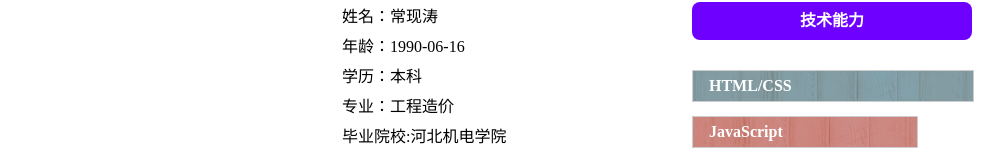
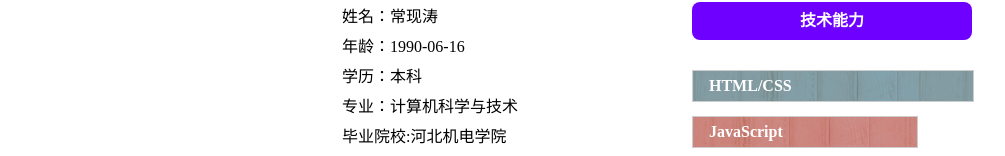
Before and after one commit to changxiantao/changxiantao.github.io, a plain HTML site: page index.html in a window 1280 px wide. Shown: the part 2734-2890 px from the top of the page, without its empty margins (181-1186 px from the left). Drawn offline with Linux system fonts and the light colour scheme.

Commit message:
Update index.html

```diff
--- a/index.html
+++ b/index.html
@@ -197,7 +197,7 @@ window.onload=function (){
 					<p>姓名：常现涛</p>
 					<p>年龄：1990-06-16</p>
 					<p>学历：本科</p>
-                    <p>专业：工程造价</p>
+                    <p>专业：计算机科学与技术</p>
 					<p>毕业院校:河北机电学院</p>
 					<p>联系方式: 183-0106-1659</p>
 					<p>邮箱: 18301061659@163.com</p>
```
